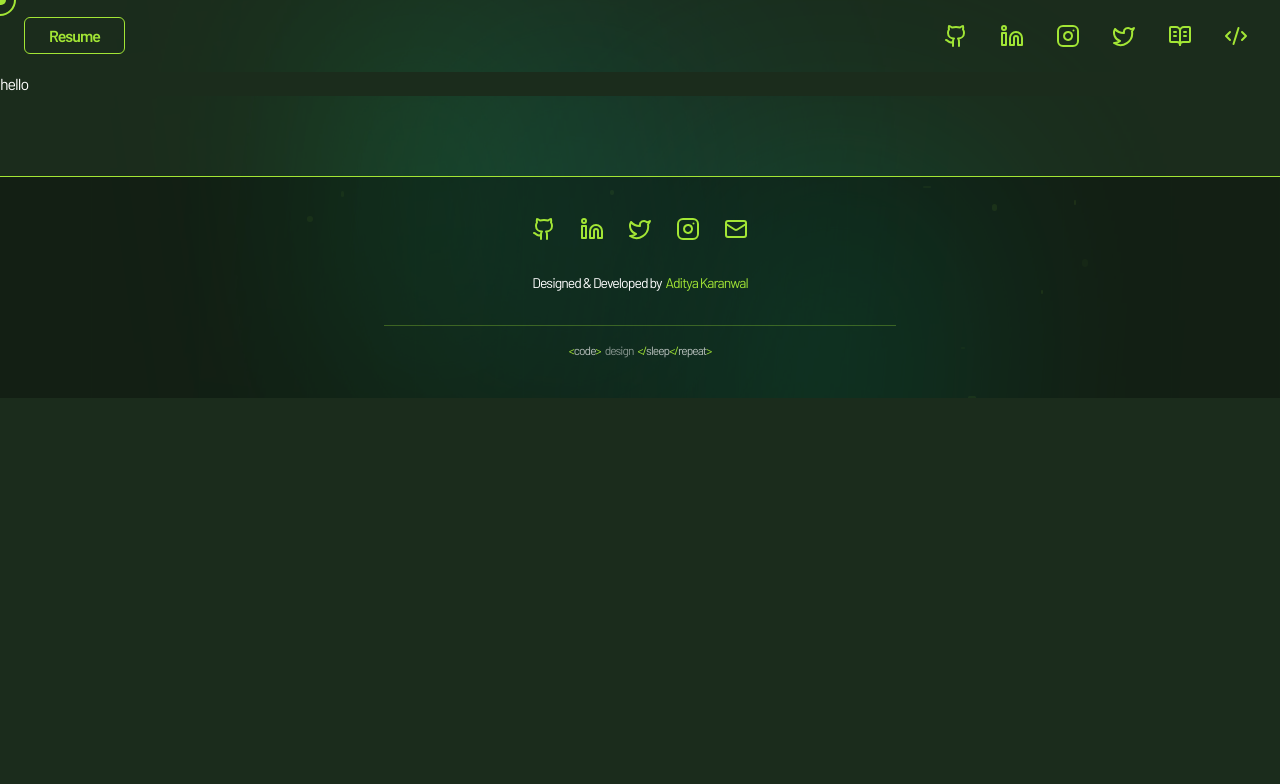
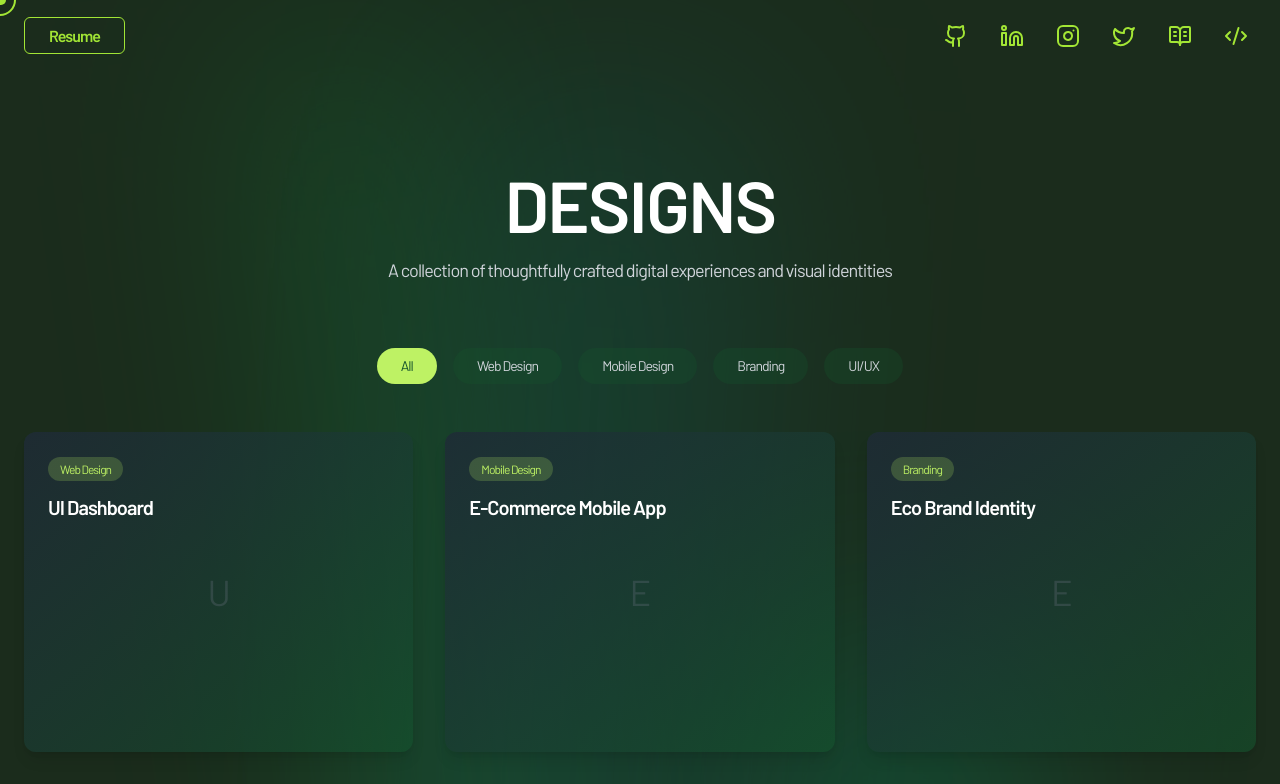
Before and after one commit to karanwal123/me_my, a React (Vite) app: page /design in a window 1280 px wide. Shown: the top 784 px of the page. Built offline with nearby package versions, Linux system fonts and the light colour scheme.

Commit message:
design page initialised

```diff
--- a/package.json
+++ b/package.json
@@ -15,6 +15,7 @@
     "lucide-react": "^0.483.0",
     "react": "^19.0.0",
     "react-dom": "^19.0.0",
+    "react-icons": "^5.5.0",
     "react-router-dom": "^7.4.0",
     "react-slick": "^0.30.3",
     "slick-carousel": "^1.8.1"
--- a/src/Routes.jsx
+++ b/src/Routes.jsx
@@ -5,6 +5,7 @@ import Design from "./pages/Design";
 function AppRoutes() {
   return (
     <Routes>
+      <Route path="/" element={<HomePage />} />
       <Route path="/home" element={<HomePage />} />
       <Route path="/design" element={<Design />} />
       <Route path="*" element={<h1 className="text-white">404 Not Found</h1>} />
--- a/src/pages/Design.jsx
+++ b/src/pages/Design.jsx
@@ -1,15 +1,192 @@
-import React from "react";
+import React, { useState, useEffect } from "react";
+import { motion } from "framer-motion";
+import { FaPaintBrush, FaEye, FaGithub } from "react-icons/fa";
 import Navbar from "../components/Navbar";
 import Footer from "../components/Footer";
 import BackgroundBeams from "../components/BackgroundBeams";
 import DynamicCursor from "../components/DynamicCursor";
 
 const Design = () => {
+  const [hover, setHover] = useState(false);
+  const [designs, setDesigns] = useState([
+    {
+      id: 1,
+      title: "UI Dashboard",
+      category: "Web Design",
+      image: "/path/to/image1.jpg",
+      description:
+        "Modern analytics dashboard with data visualization components",
+    },
+    {
+      id: 2,
+      title: "E-Commerce Mobile App",
+      category: "Mobile Design",
+      image: "/path/to/image2.jpg",
+      description: "Clean, intuitive shopping experience for mobile devices",
+    },
+    {
+      id: 3,
+      title: "Eco Brand Identity",
+      category: "Branding",
+      image: "/path/to/image3.jpg",
+      description: "Sustainable brand system for an environmental organization",
+    },
+    {
+      id: 4,
+      title: "Financial Platform",
+      category: "UI/UX",
+      image: "/path/to/image4.jpg",
+      description: "Investment tracking and portfolio management interface",
+    },
+    {
+      id: 5,
+      title: "Healthcare Portal",
+      category: "Web Design",
+      image: "/path/to/image5.jpg",
+      description: "Patient management system with accessibility focus",
+    },
+    {
+      id: 6,
+      title: "Creative Agency Website",
+      category: "Web Design",
+      image: "/path/to/image6.jpg",
+      description: "Dynamic portfolio site with interactive elements",
+    },
+  ]);
+
+  const [filter, setFilter] = useState("All");
+  const categories = [
+    "All",
+    "Web Design",
+    "Mobile Design",
+    "Branding",
+    "UI/UX",
+  ];
+
+  const filteredDesigns =
+    filter === "All"
+      ? designs
+      : designs.filter((design) => design.category === filter);
+
   return (
-    <div className="relative bg-[#1B2C1C] overflow-hidden">
-      <h1>hello</h1>
+    <div className="relative min-h-screen overflow-hidden">
+      <div className="container mx-auto px-6 py-24">
+        <div className="flex flex-col items-center mb-16">
+          <motion.div
+            className="relative cursor-pointer"
+            initial={{ opacity: 0, y: -20 }}
+            animate={{ opacity: 1, y: 0 }}
+            transition={{ duration: 0.8 }}
+            onMouseEnter={() => setHover(true)}
+            onMouseLeave={() => setHover(false)}
+          >
+            {hover ? (
+              <motion.span
+                className="text-lime-300 block"
+                initial={{ scale: 0.9, opacity: 0 }}
+                animate={{ scale: 1, opacity: 1 }}
+                transition={{ duration: 0.3 }}
+              >
+                <FaPaintBrush size={80} />
+              </motion.span>
+            ) : (
+              <motion.h1
+                className="text-white text-6xl md:text-7xl font-extrabold tracking-tight"
+                exit={{ opacity: 0, scale: 0.9 }}
+              >
+                DESIGNS
+              </motion.h1>
+            )}
+          </motion.div>
+          <motion.p
+            className="text-gray-300 mt-4 max-w-2xl text-center text-lg"
+            initial={{ opacity: 0 }}
+            animate={{ opacity: 1 }}
+            transition={{ delay: 0.4 }}
+          >
+            A collection of thoughtfully crafted digital experiences and visual
+            identities
+          </motion.p>
+        </div>
+
+        {/* Category filter */}
+        <motion.div
+          className="flex flex-wrap justify-center gap-4 mb-12"
+          initial={{ opacity: 0, y: 20 }}
+          animate={{ opacity: 1, y: 0 }}
+          transition={{ delay: 0.2 }}
+        >
+          {categories.map((category) => (
+            <button
+              key={category}
+              onClick={() => setFilter(category)}
+              className={`px-6 py-2 rounded-full text-sm font-medium transition-all duration-300 ${
+                filter === category
+                  ? "bg-lime-300 text-green-900"
+                  : "bg-green-900/30 text-gray-300 hover:bg-green-900/50"
+              }`}
+            >
+              {category}
+            </button>
+          ))}
+        </motion.div>
+
+        {/* Design grid with masonry layout */}
+        <motion.div
+          className="grid grid-cols-1 md:grid-cols-2 lg:grid-cols-3 gap-8"
+          initial={{ opacity: 0 }}
+          animate={{ opacity: 1 }}
+          transition={{ delay: 0.4 }}
+        >
+          {filteredDesigns.map((design, index) => (
+            <DesignCard key={design.id} design={design} index={index} />
+          ))}
+        </motion.div>
+      </div>
     </div>
   );
 };
 
+// Professional Design Card
+const DesignCard = ({ design, index }) => {
+  return (
+    <motion.div
+      className="group relative bg-green-900/20 rounded-xl overflow-hidden shadow-lg h-80"
+      initial={{ opacity: 0, y: 20 }}
+      animate={{ opacity: 1, y: 0 }}
+      transition={{ duration: 0.5, delay: index * 0.1 }}
+      whileHover={{ y: -5 }}
+    >
+      {/* Placeholder for image - replace with actual image tag */}
+      <div className="absolute inset-0 bg-gradient-to-br from-gray-800/80 to-green-900/50 z-0">
+        {/* Replace this with an actual image */}
+        <div className="h-full w-full flex items-center justify-center text-4xl text-gray-500 opacity-30">
+          {design.title.charAt(0)}
+        </div>
+      </div>
+
+      <div className="absolute inset-0 p-6 flex flex-col justify-between z-10">
+        <div>
+          <span className="inline-block px-3 py-1 bg-lime-300/20 text-lime-300 text-xs font-medium rounded-full mb-3">
+            {design.category}
+          </span>
+          <h3 className="text-white text-xl font-bold">{design.title}</h3>
+          <p className="text-gray-300 text-sm mt-2 opacity-0 group-hover:opacity-100 transition-opacity duration-300">
+            {design.description}
+          </p>
+        </div>
+
+        <div className="flex gap-3 opacity-0 group-hover:opacity-100 transition-all duration-300 transform translate-y-4 group-hover:translate-y-0">
+          <button className="w-10 h-10 bg-lime-300 text-green-900 rounded-full flex items-center justify-center">
+            <FaEye />
+          </button>
+          <button className="w-10 h-10 bg-green-900/80 text-white rounded-full flex items-center justify-center">
+            <FaGithub />
+          </button>
+        </div>
+      </div>
+    </motion.div>
+  );
+};
+
 export default Design;
```
Also changed, not shown: 1 other file (tests, documents, lock files or other folders).
